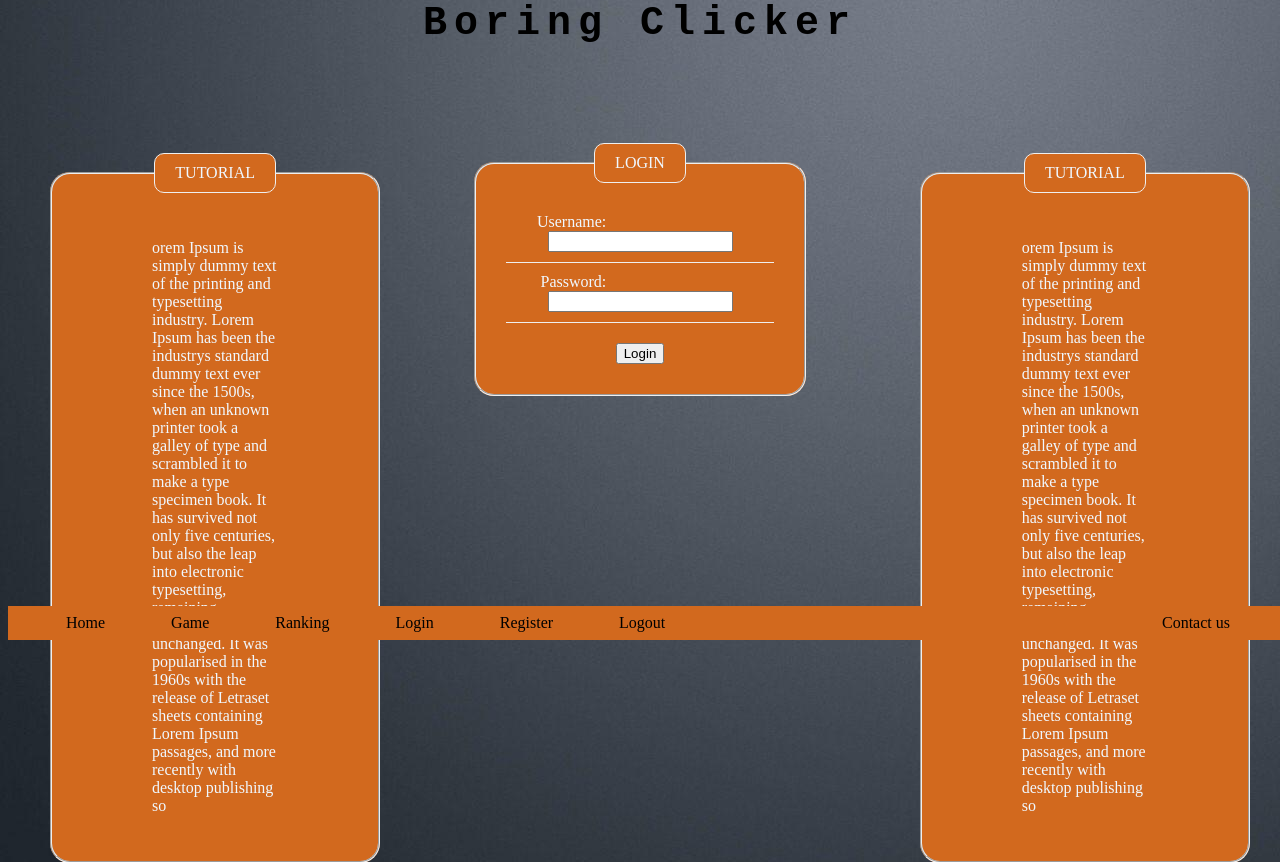
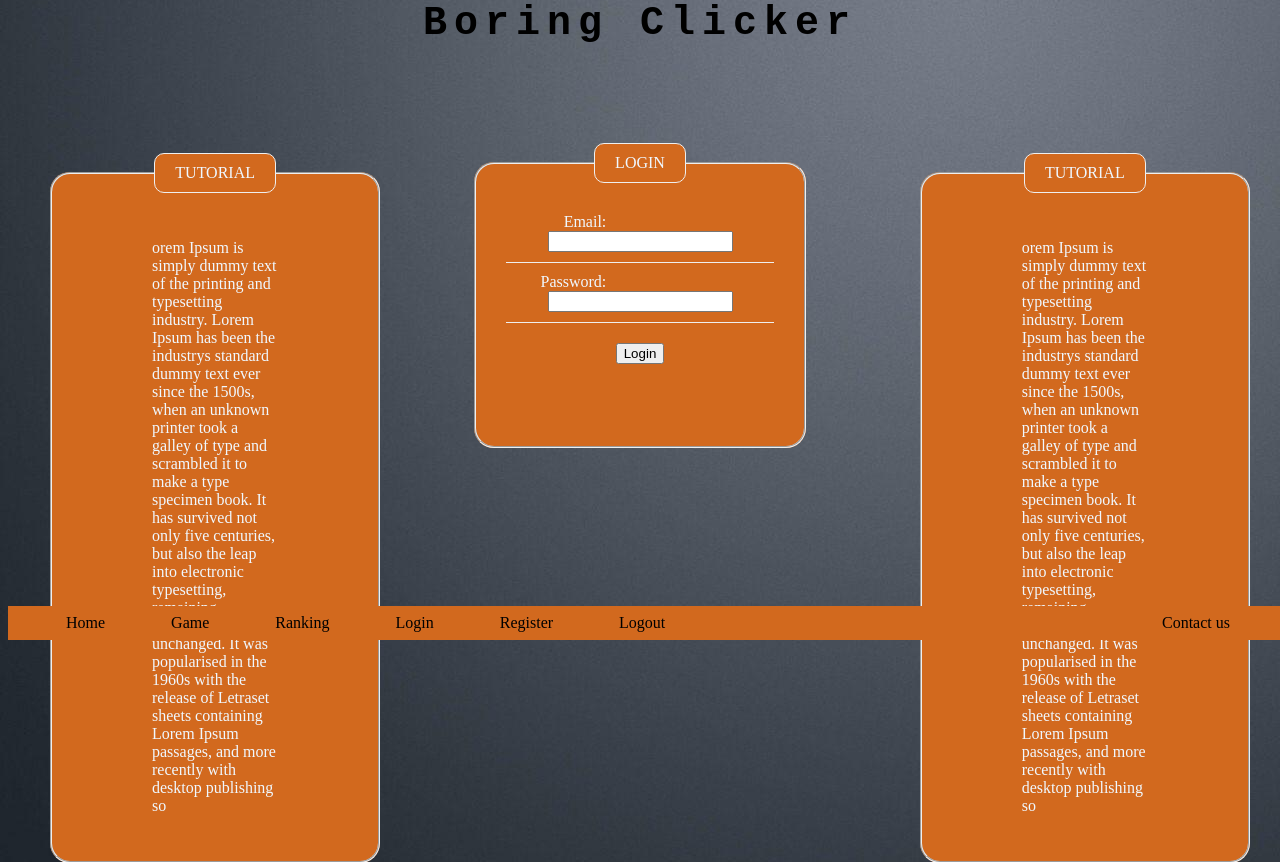
Before and after one commit to kamina95/WebGame, a PHP site: page /login.php in a window 1280 px wide. Shown: the part 160-1022 px from the top of the page. Run offline with PHP 8.4, Linux system fonts and the light colour scheme.

Commit message:
adding register login basics

```diff
--- a/css/styles.css
+++ b/css/styles.css
@@ -93,6 +93,11 @@ h1 {
     margin: auto;
 }
 
+#submit {
+    display: flex;
+    justify-content: center;
+}
+
 
 /* Style of the columns*/
 
@@ -105,6 +110,10 @@ fieldset {
 
 fieldset p {
     padding: 10px 80px;
+}
+
+p#Result {
+    text-align: center;
 }
 
 legend {
@@ -217,7 +226,7 @@ a.button2:hover {
     padding: 10px 20px;
 }
 
-.submit :hover {
+#submit :hover {
     cursor: pointer;
 }
 
--- a/login.php
+++ b/login.php
@@ -17,22 +17,26 @@
     <!--          login form        -->
 <div class = "column2">
     <div class= "form">
+
             <fieldset>
                 <legend>Login</legend>
+                <div id="loginPara">
                     <form>
                         <div class = "formField">
-                    <label for = "username" class = "title">Username:</label>
-                    <input type = "text" name = "username" required ="requiered"/><br />
+                            <label for = "email" class = "title">Email:</label>
+                            <input type = "text" name = "email" id="emailInput" required ="requiered"/><br />
                         </div>
                         <div class = "formField">
                             <label for = "password" class = "title">Password:</label>
-                    <input type = "password" name = "password" required ="requiered"/><br />
+                            <input type = "password" name = "password" id="passwordInput" required ="requiered"/><br />
                         </div>
 
                         <div class ="submit">
-                    <input type = "submit" name = "suscribe" value = "Login"/>
+                            <button onclick="login()">Login</button>
                         </div>
                     </form>
+                </div>
+                <p id="loginFailure" style="color:red;"></p>
             </fieldset>
     </div>
 </div>
@@ -42,6 +46,46 @@
     tutorial("column3" ,"end");
 ?>
 
+<script>
+    window.onload = checkLogin;//check if there is a user already login
+
+    function checkLogin(){
+        if(sessionStorage.loggedInUsrEmail !== undefined){
+            //Extract details of logged in user
+            let usrObj = JSON.parse(localStorage[sessionStorage.loggedInUsrEmail])
+
+            //say hello to logged in user
+            document.getElementById("loginPara").innerHTML = usrObj.email + " logged in.";
+        }
+    }
+
+    let cookies = document.cookie;
+
+    function login(){
+        //Get email address
+        let email = document.getElementById("emailInput").value;
+
+        //User does not have an account
+        if(localStorage[email] === undefined){
+            //Inform user that they do not have an account
+            document.getElementById("loginFailure").innerHTML = "Email not recognized. Do you have an account?";
+            return; //Do nothing else
+        }
+        else{//User has an account
+            let usrObj = JSON.parse(localStorage[email]);//Convert to object
+            let password = document.getElementById("passwordInput").value;
+            if(password === usrObj.password){//Successful login
+                document.getElementById("loginPara").innerHTML = usrObj.userName + " logged in.";
+                document.getElementById("loginFailure").innerHTML = "";//Clear any login failures
+                sessionStorage.loggedInUsrEmail = usrObj.email;
+            }
+            else{
+                document.getElementById("loginFailure").innerHTML = "Password not correct. Please try again.";
+            }
+        }
+    }
+</script>
+
 
 
 <!-- Contents of the page -->
```
Also changed, not shown: register.php (+37 -10 lines). Lines whose indentation alone changed are shown as unchanged.
